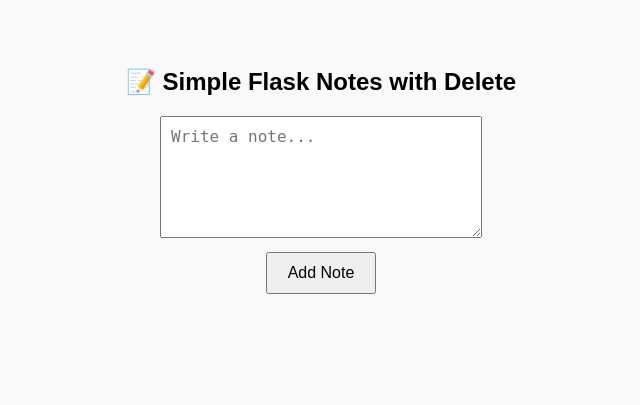
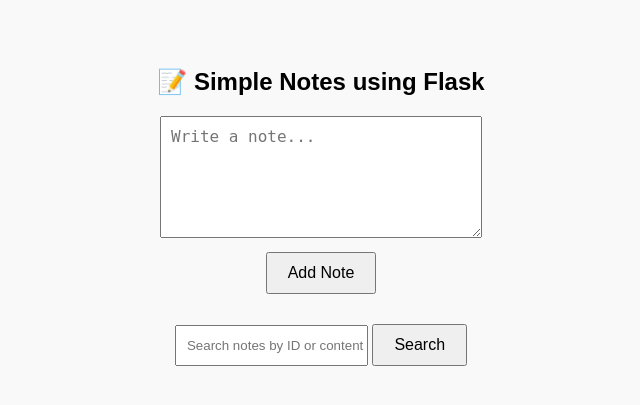
Before and after one commit to loydskie11/mini-notes-using-flask, a Flask app: page / in a window 1280 px wide. Shown: the top 405 px of the page, without its empty margins (319-959 px from the left). Run offline with Flask 3, Linux system fonts and the light colour scheme.

Commit message:
added search bar and search functionalities

```diff
--- a/app.py
+++ b/app.py
@@ -10,7 +10,20 @@ def index():
         if note:
             notes.append(note)
         return redirect('/')
-    return render_template('index.html', notes=notes)
+
+    query = request.args.get('query', '').strip()
+    filtered_notes = []
+
+    if query:
+        if query.isdigit():
+            idx = int(query)
+            if 0 <= idx < len(notes):
+                filtered_notes = [notes[idx]]
+        else:
+            filtered_notes = [note for note in notes if query.lower() in note.lower()]
+    else:
+        filtered_notes = notes
+    return render_template('index.html', notes=filtered_notes, query=query)
 
 @app.route('/delete/<int:note_id>', methods=['POST'])
 def delete_note(note_id):
--- a/templates/index.html
+++ b/templates/index.html
@@ -22,6 +22,11 @@
       padding: 10px;
       font-size: 16px;
     }
+    input{
+        height: 35px;
+        padding-left: 10px;
+    }
+
     button {
       padding: 10px 20px;
       font-size: 16px;
@@ -53,10 +58,15 @@
 </head>
 <body>
 
-  <h2>📝 Simple Flask Notes with Delete</h2>
+  <h2>📝 Simple Notes using Flask</h2>
   <form method="POST">
     <textarea name="note" placeholder="Write a note..." required></textarea><br />
     <button type="submit">Add Note</button>
+  </form>
+
+  <form class="search-form" method="GET" action="/">
+    <input type="text" name="query" placeholder="Search notes by ID or content" value="{{ query or '' }}">
+    <button type="submit">Search</button>
   </form>
 
   {% for note in notes %}
```
